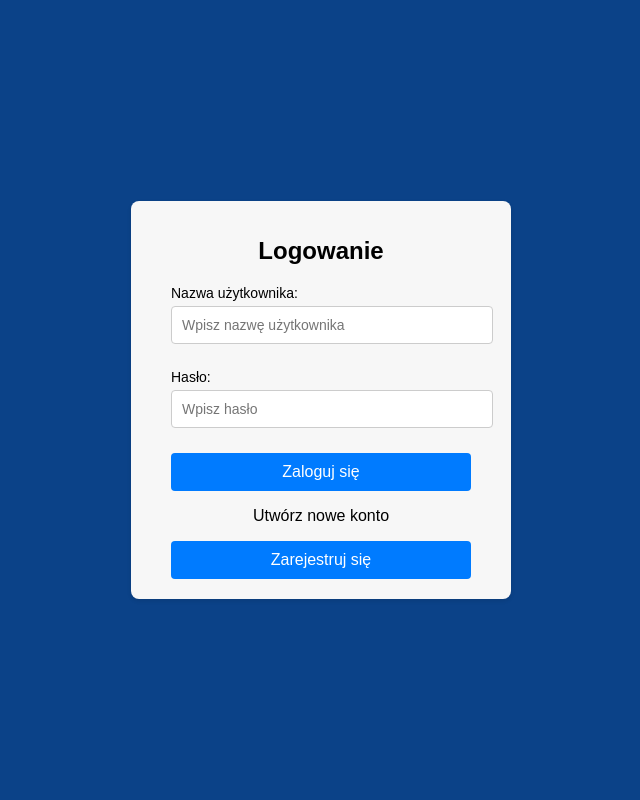
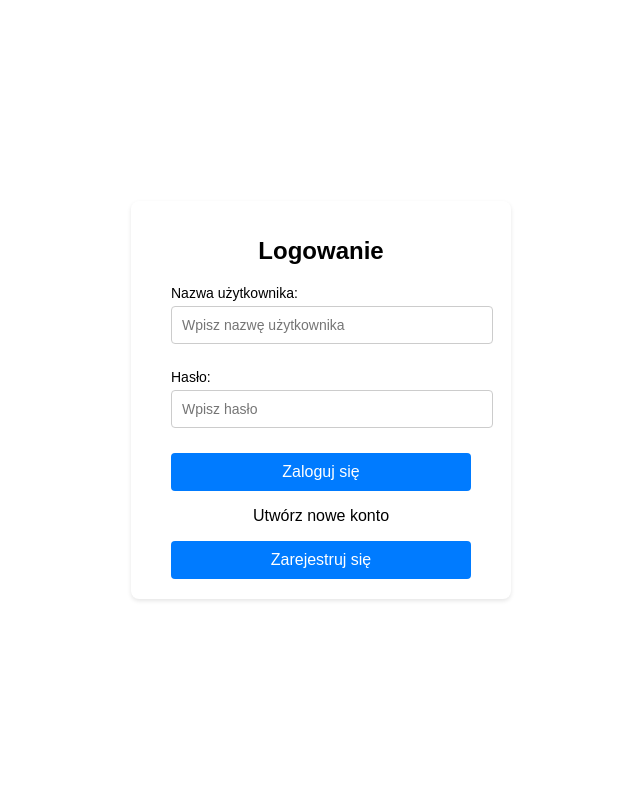
Before and after one commit to SettBacc/Lubella, a Django app: page / in a window 1280 px wide. Shown: the whole page, without its empty margins (319-959 px from the left). Run offline with Django 5.2, Linux system fonts and the light colour scheme.

```diff
--- a/api/static/css/styles.css
+++ b/api/static/css/styles.css
@@ -1,6 +1,6 @@
 body {
     font-family: Arial, sans-serif;
-    background-color: #0b4288;
+    background-color: white;
     display: flex;
     justify-content: center;
     align-items: center;
@@ -9,7 +9,7 @@ body {
 }
 
 .login-container {
-    background: #f7f7f7;
+    background: white;
     padding: 20px 40px;
     border-radius: 8px;
     box-shadow: 0 2px 4px rgba(0, 0, 0, 0.1);
```
